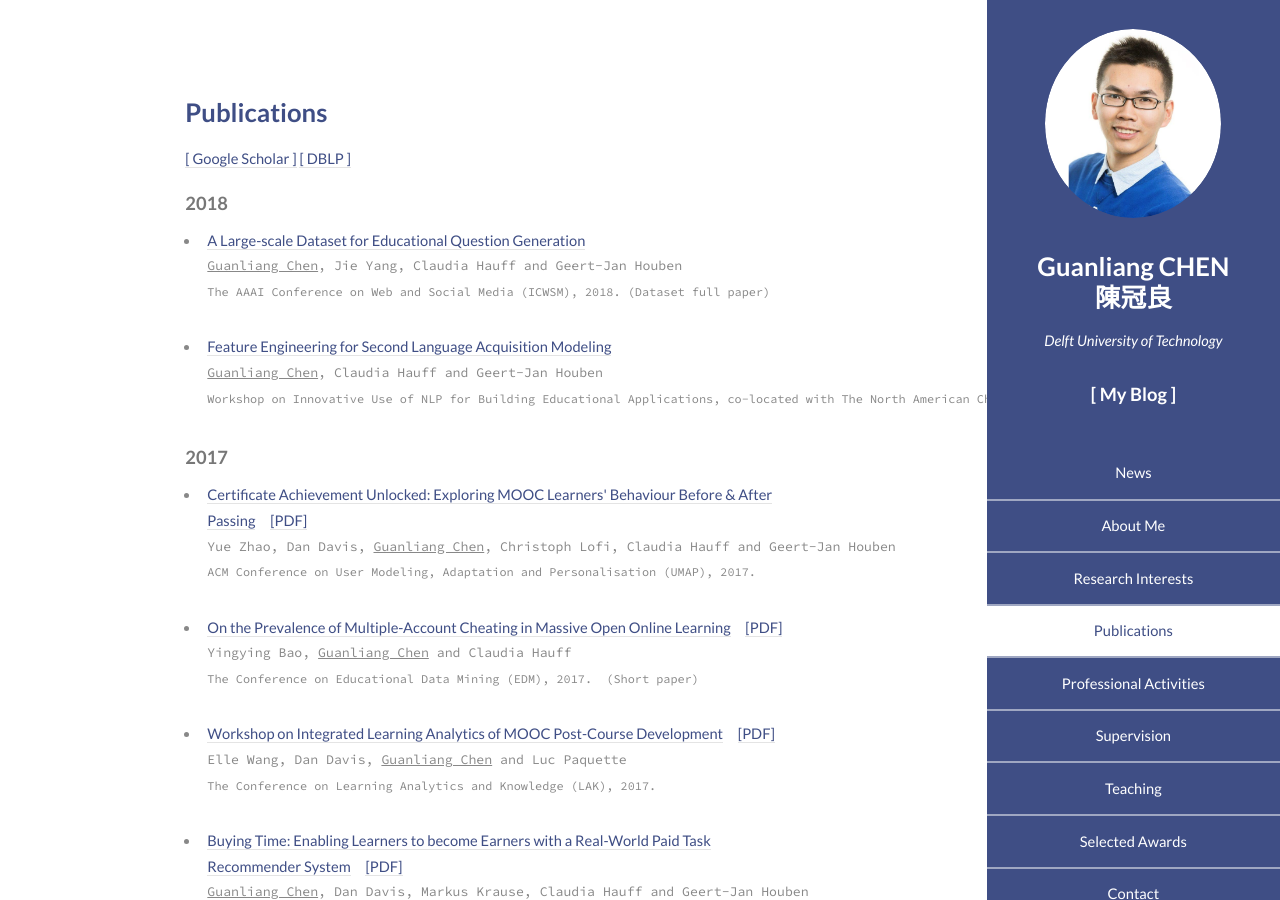
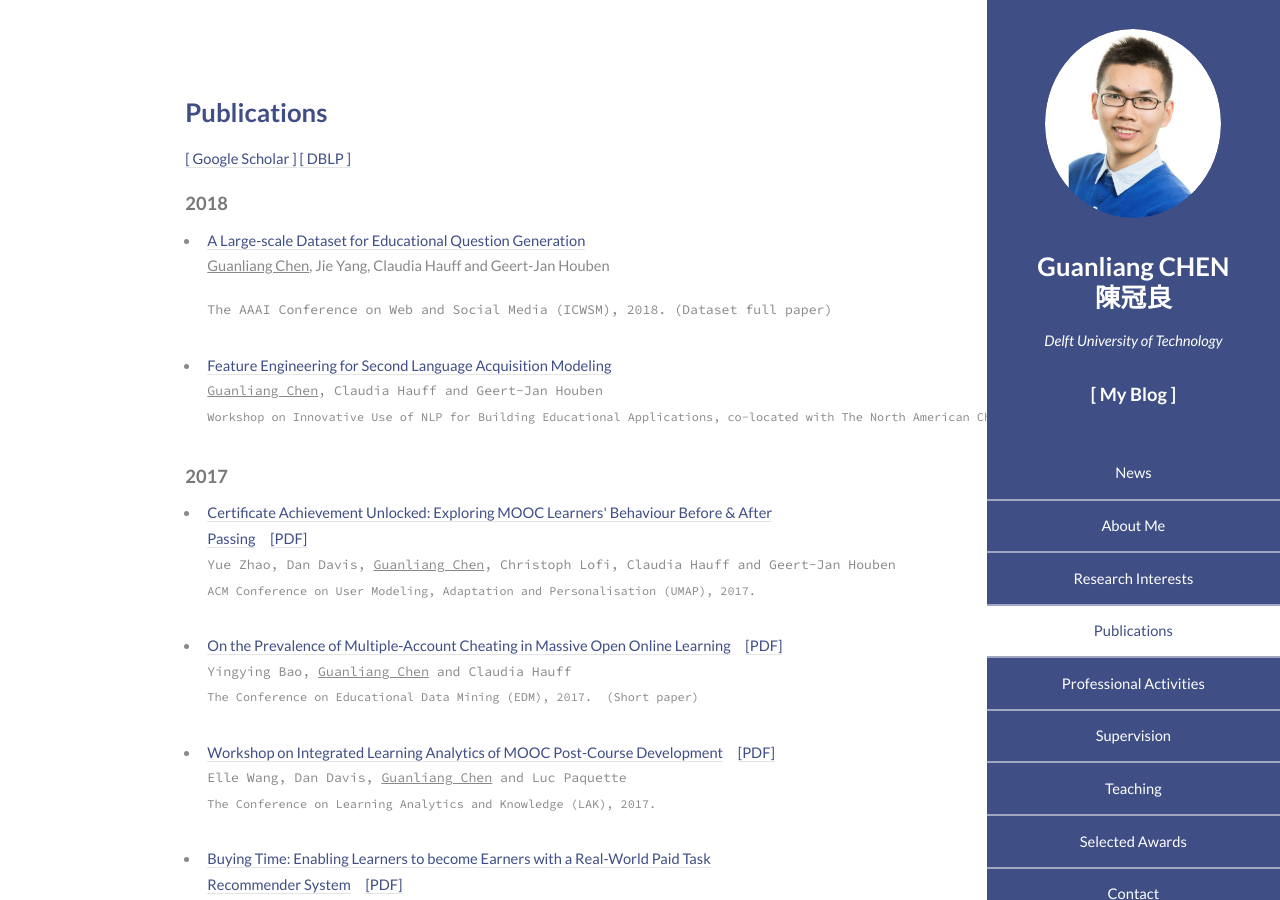
Before and after one commit to AngusGLChen/__angusglchen.github.io, a Jekyll site: the page index.html, which Jekyll copies as it is, in a window 1280 px wide and 900 px high, scrolled down 1030 px. Built offline with Jekyll 4.4.1, drawn with Linux system fonts in a browser that asks for light colours.

Commit message:
April 13, 2018

```diff
--- a/index.html
+++ b/index.html
@@ -100,7 +100,7 @@
 									<h3>Publications</h3>
 									<p><a href="https://scholar.google.com/citations?user=NqOqvk0AAAAJ">[ Google Scholar ]</a> <a href="http://dblp.uni-trier.de/pers/hd/c/Chen:Guanliang">[ DBLP ]</a></p>
 									<h4>2018</h4><ul>
-										<li><a href="">A Large-scale Dataset for Educational Question Generation</a><pre><u>Guanliang Chen</u>, Jie Yang, Claudia Hauff and Geert-Jan Houben<pre>The AAAI Conference on Web and Social Media (ICWSM), 2018. (Dataset full paper)</li>
+										<li><a href="">A Large-scale Dataset for Educational Question Generation</a><p><u>Guanliang Chen</u>, Jie Yang, Claudia Hauff and Geert-Jan Houben</p><pre>The AAAI Conference on Web and Social Media (ICWSM), 2018. (Dataset full paper)</li>
 
 										<li><a href="">Feature Engineering for Second Language Acquisition Modeling</a><pre><u>Guanliang Chen</u>, Claudia Hauff and Geert-Jan Houben<pre>Workshop on Innovative Use of NLP for Building Educational Applications, co-located with The North American Chapter of the Association for Computational Linguistics: Human Language Technologies (NAACL-HTL), 2018. (Workshop paper)</li>
 									</ul>
```
